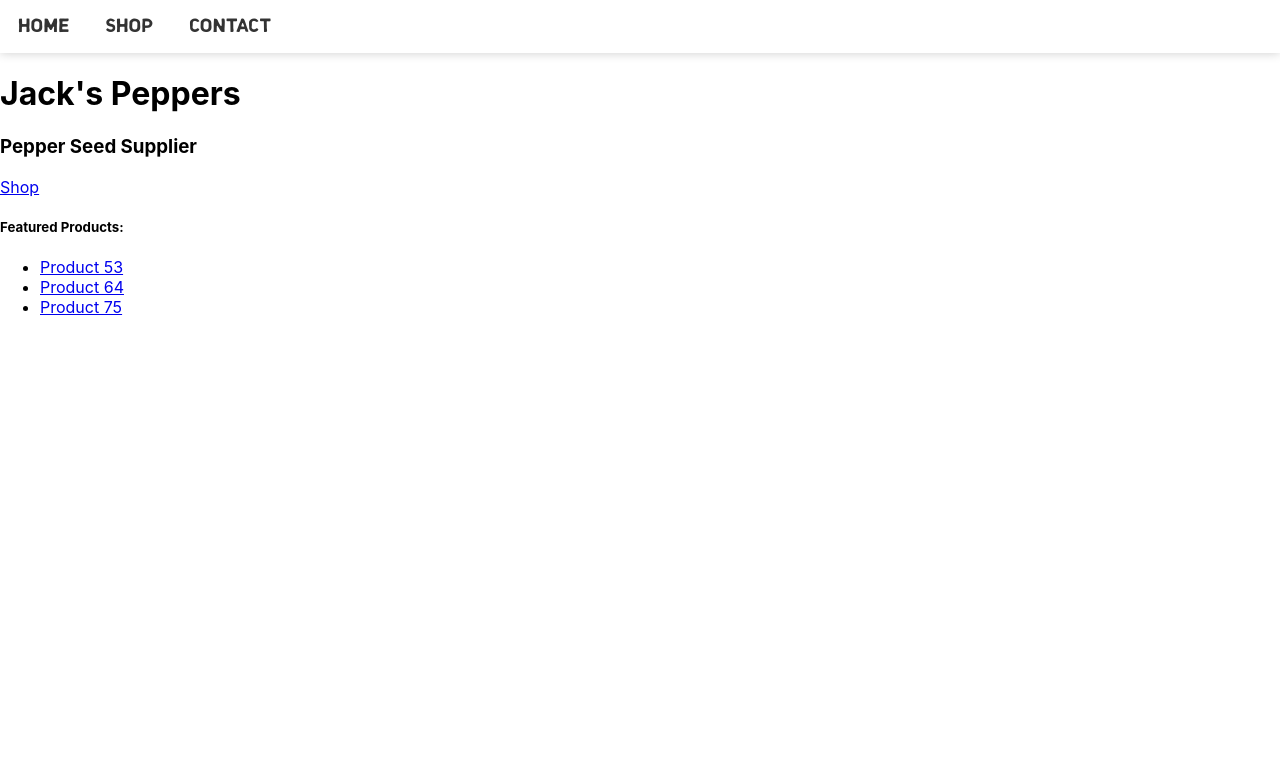
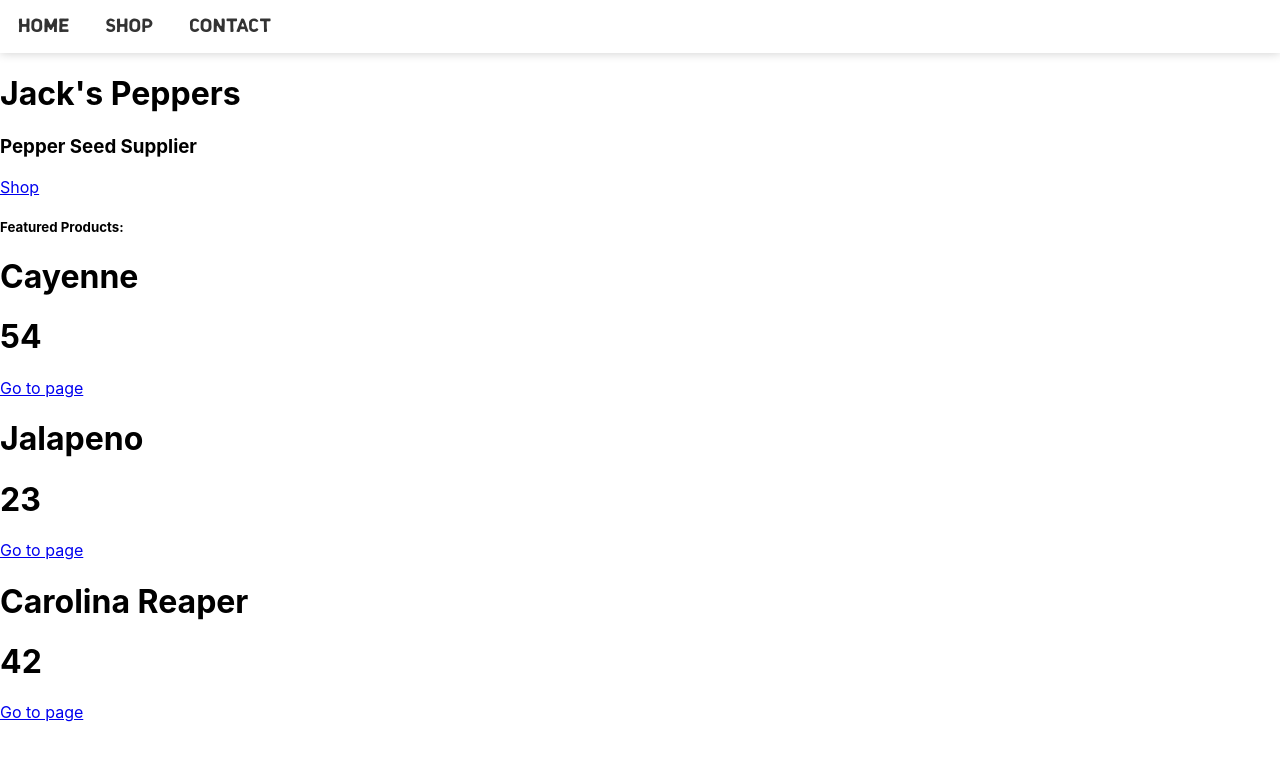
Before and after one commit to JackRKelly/JacksPeppers, a React (Create React App) app in the folder client/: page / in a window 1280 px wide. Shown: the top 760 px of the page. Built offline with nearby package versions, Linux system fonts and the light colour scheme.

Commit message:
Added Product Card Component

```diff
--- /dev/null
+++ b/client/src/components/ProductCard/ProductCard.tsx
@@ -0,0 +1,24 @@
+import React from "react";
+import { Link } from "react-router-dom";
+import "./index.scss";
+
+interface Props {
+  title: string;
+  price: number;
+  inStock: boolean;
+  id: number;
+}
+
+const ProductCard: React.FC<Props> = (props) => {
+  const { title, price, inStock, id } = props;
+  return (
+    <div className="product-card">
+      <h1 className="product-card--title">{title}</h1>
+      <h1 className="product-card--price">{price}</h1>
+      <h1 className="product-card--availability">{inStock}</h1>
+      <Link to={`/product/${id}`}>Go to page</Link>
+    </div>
+  );
+};
+
+export default ProductCard;
--- /dev/null
+++ b/client/src/components/ProductCard/index.scss
@@ -0,0 +1,2 @@
+.product-card {
+}
--- a/client/src/pages/Home/Home.tsx
+++ b/client/src/pages/Home/Home.tsx
@@ -1,5 +1,6 @@
 import React from "react";
 import { Link } from "react-router-dom";
+import ProductCard from "../../components/ProductCard/ProductCard";
 
 const Home: React.FC = () => {
   return (
@@ -11,17 +12,16 @@ const Home: React.FC = () => {
       </header>
 
       <h5>Featured Products:</h5>
-      <ul>
-        <li>
-          <Link to="/product/53">Product 53</Link>
-        </li>
-        <li>
-          <Link to="/product/64">Product 64</Link>
-        </li>
-        <li>
-          <Link to="/product/74">Product 75</Link>
-        </li>
-      </ul>
+      <div className="featured-products">
+        <ProductCard id={53} title="Cayenne" price={54} inStock={true} />
+        <ProductCard id={55} title="Jalapeno" price={23} inStock={true} />
+        <ProductCard
+          id={24}
+          title="Carolina Reaper"
+          price={42}
+          inStock={true}
+        />
+      </div>
     </main>
   );
 };
```
Also changed, not shown: client/src/pages/Contact/contact.scss (deleted), client/src/pages/Contact/index.scss (added), client/src/pages/Home/home.scss (deleted), client/src/pages/Home/index.scss (added), client/src/pages/Product/index.scss (added), client/src/pages/Product/product.scss (deleted), client/src/pages/Shop/index.scss (added), client/src/pages/Shop/shop.scss (deleted).
